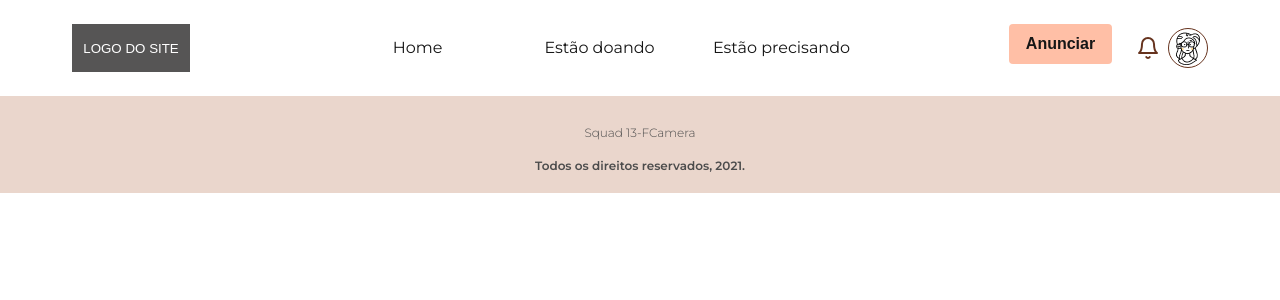
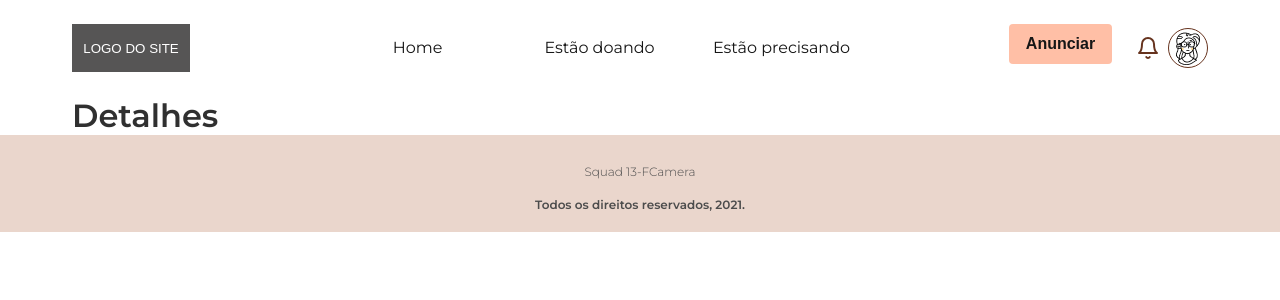
Before and after one commit to FCamara-Squad13/Mobile, a React (Create React App) app: page /detalhes in a window 1280 px wide. Shown: the top 300 px of the page. Built offline with nearby package versions, Linux system fonts and the light colour scheme.

Commit message:
Add 'Detalhes' page and add it to Router

```diff
--- /dev/null
+++ b/src/pages/Details/index.tsx
@@ -0,0 +1,11 @@
+import React from "react";
+
+const Detalhes: React.FC = () => {
+  return (
+    <div className="container">
+      <h1>Detalhes</h1>
+    </div>
+  );
+};
+
+export default Detalhes;
--- a/src/routes/index.tsx
+++ b/src/routes/index.tsx
@@ -9,6 +9,7 @@ import Precisando from "../pages/Precisando";
 import Anunciar from "../pages/Anunciar";
 import Navbar from "../components/Navbar";
 import Footer from "../components/Footer";
+import Detalhes from "../pages/Details";
 
 const Routes: React.FC = () => (
   <>
@@ -20,6 +21,7 @@ const Routes: React.FC = () => (
       <Route path="/anunciar" component={Anunciar} />
       <Route path="/teste" component={Teste} />
       <Route path="/chat" component={Chat} />
+      <Route path="/detalhes" component={Detalhes} />
     </Switch>
     <Footer />
   </>
```
